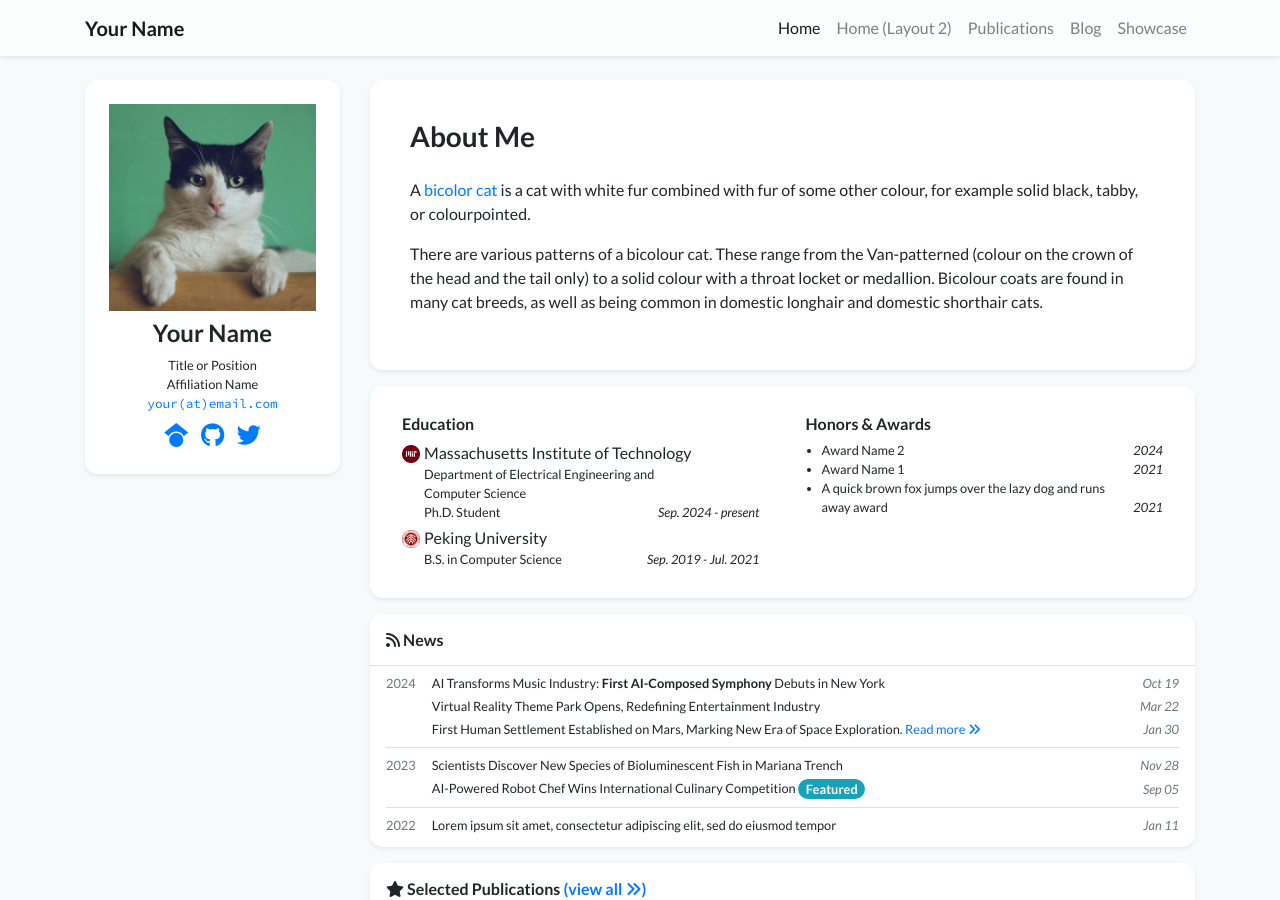
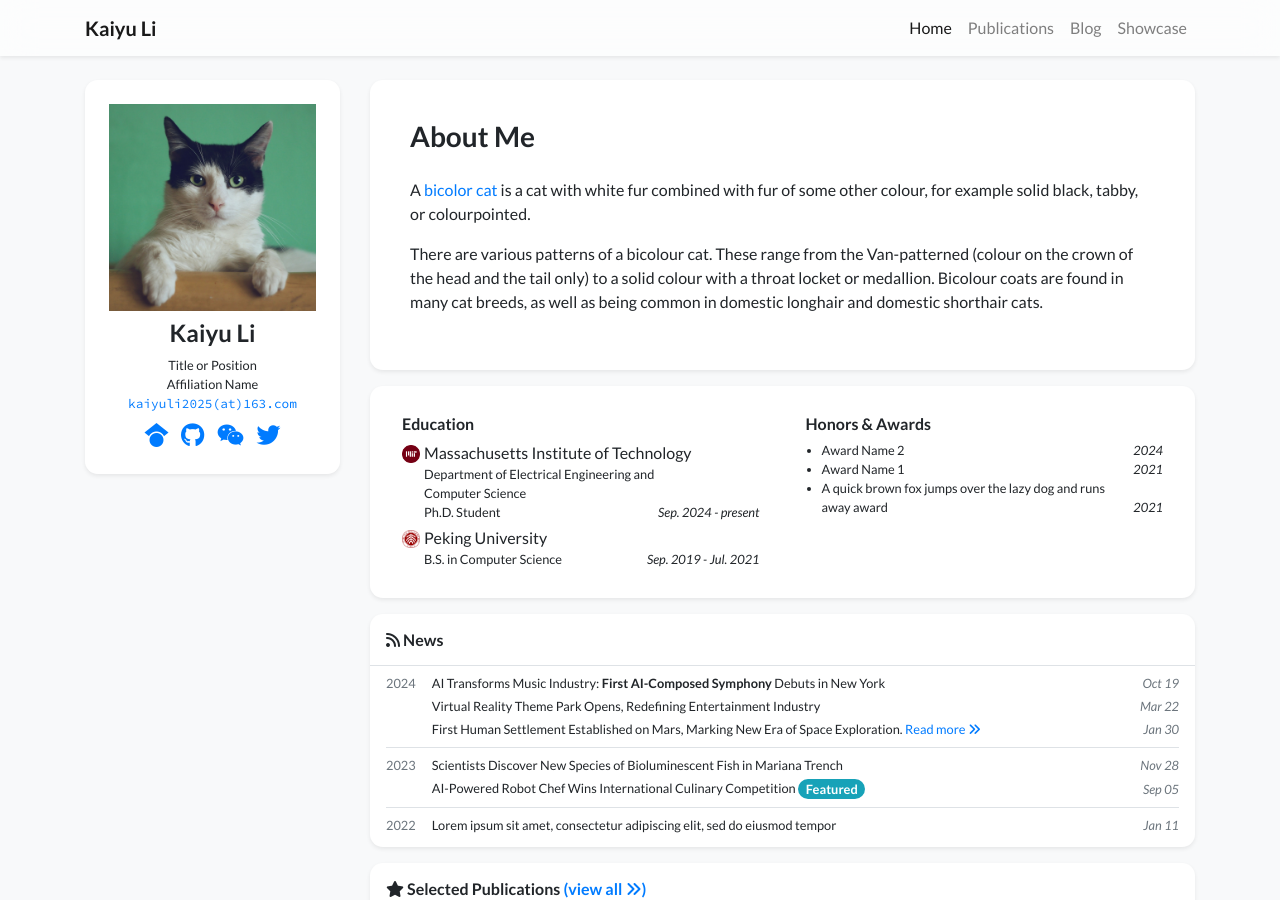
Before and after one commit to Leo-bcu/leo-bcu.github.io, a Jekyll site: the page built from index.html, in a window 1280 px wide and 900 px high. Built offline with Jekyll 4.4.1, drawn with Linux system fonts in a browser that asks for light colours; nearby versions of some CDN libraries; a style sheet for code colours, icons or effects is not loaded.

Commit message:
updata data

```diff
--- a/_data/navigation.yml
+++ b/_data/navigation.yml
@@ -3,8 +3,8 @@ pages:
 #       For example, the `navbar_title` field in `showcase.html` is "Showcase" and the `name` field here should also be "Showcase"
 - name: Home
   url: /
-- name: Home (Layout 2)
-  url: /index_layout2
+# - name: Home (Layout 2)
+#   url: /index_layout2
 - name: Publications
   url: /publications
 - name: Blog
--- a/_data/profile.yml
+++ b/_data/profile.yml
@@ -1,6 +1,6 @@
-primary_name: "Your Name"
+primary_name: "Kaiyu Li"
 secondary_name: ""
-navbar_name: "Your Name"
+navbar_name: "Kaiyu Li"
 
 positions:
 - name: Title or Position
@@ -8,13 +8,13 @@ positions:
   logo: /assets/images/badges/MIT_Social_circle.png  # Logo is optional
 
 
-email: "your@email.com"
+email: "kaiyuli2025@163.com"
 # cv_link: link-to-your-cv-file
 gscholar: xFmQpf4AAAAJ  # This is an example, replace it with your own Google Scholar ID
-github: your_github_id
+github: Leo-bcu
 twitter: your_twitter_id  # Do not include the '@' symbol
-# wechat_qrcode: /assets/images/etc/wechat.jpg
-# wechat_prompt: >-
+wechat_qrcode: /assets/images/etc/wechat.jpg
+wechat_prompt: >-
 #   Please tell me your <strong>name</strong> and <strong>affiliation</strong> (current or past) when adding my wechat. Thanks!
 # linkedin: your-linked-in-id
 # orcid: 0000-0000-0000-0000
```
